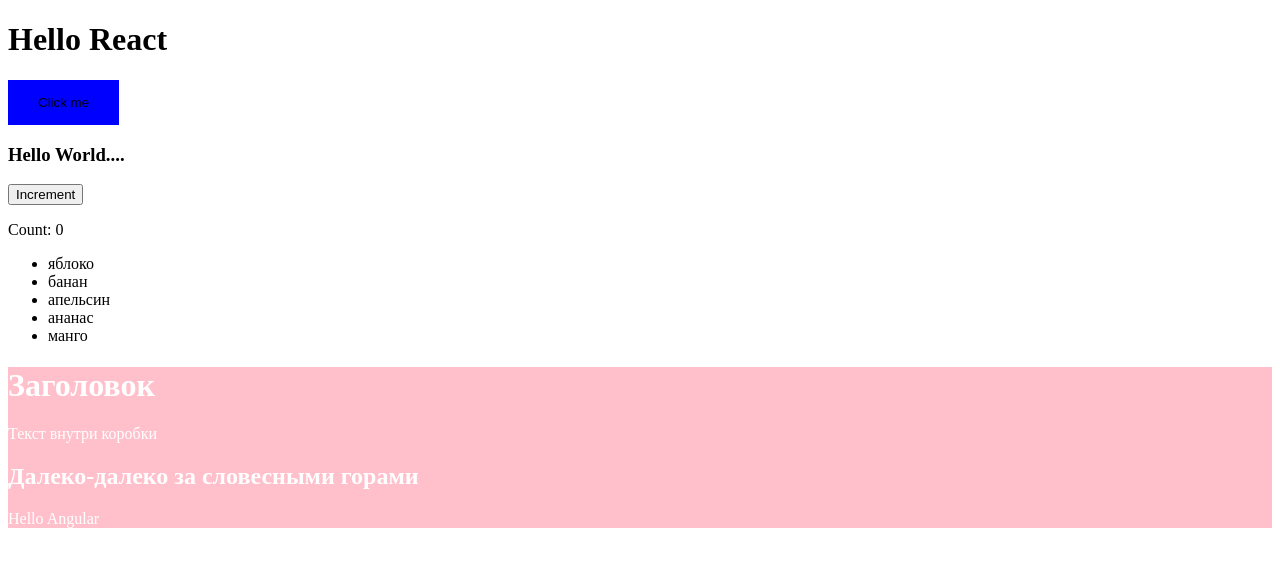
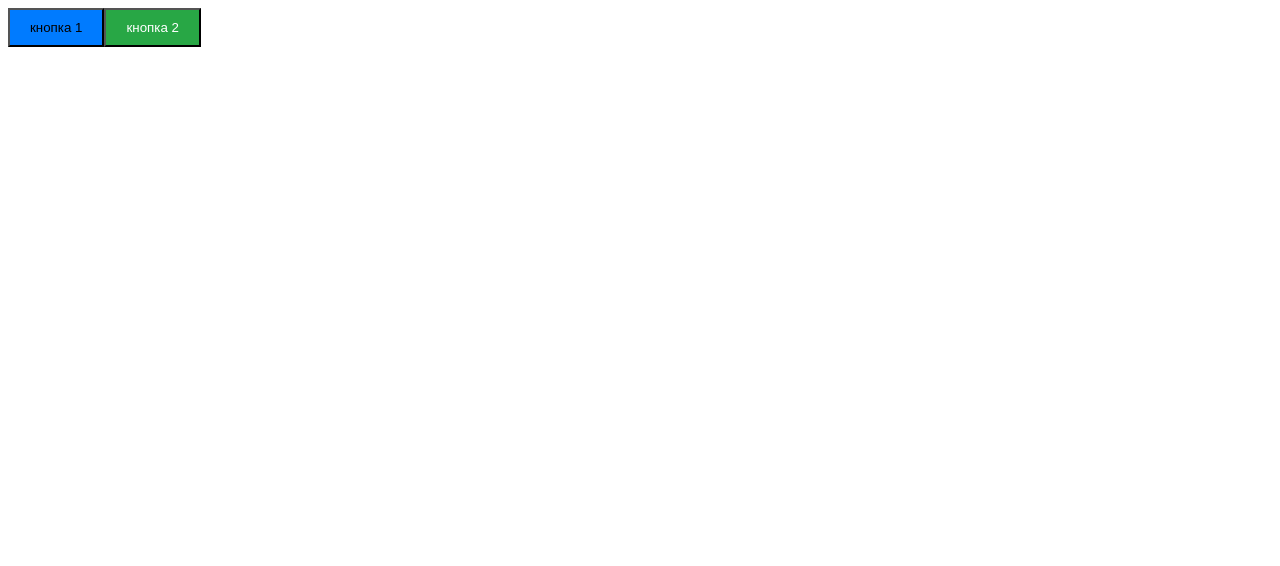
Before and after one commit to san27sin/react_self-education, a React (Vite) app: page / in a window 1280 px wide. Shown: the top 566 px of the page. Built offline with nearby package versions, Linux system fonts and the light colour scheme.

Commit message:
lesson #1.15 пример кнопки

```diff
--- a/src/App.jsx
+++ b/src/App.jsx
@@ -1,74 +1,28 @@
-import { MyComponent } from './MyComponent.jsx'
-import { MyComponent_2 } from './MyComponent_2.jsx'
-import { MyComponent_3, MyComponent_Second } from './MyComponent_3.jsx'
 import React from 'react'
 import { Button } from './Button.jsx'
-import { ParentComponents } from './props/ParentComponents.jsx'
-import { List } from './List.jsx'
-import { Box } from './Box.jsx'
-
-
-// React компоненты должны начинаться с заглавной буквы, если с маленьков, то react воспринимает как html элемент
-// расширение .jsx - используется синтаксическое расширение JavaScript, позволяющее писать HTML-подобную разметку прямо внутри JavaScript-кода.
-
-// атрибуты - пишутся в camelCase
-// мы должны оборачивать наш контент в родительский элемент, 2 возвращать не можем
-
-// фрагмент - это наподобие template во vue, как невидимая обертка, можно использовать пустые тэги <> вместо React.Fragment
 
 export const App = () => {
-  const element = <h1>Hello, World</h1>
-  const img = (
-    <img src="https://semantica.in/wp-content/uploads/2018/01/580b57fcd9996e24bc43c4c4-300x300.png" alt="nature"/>
-  )
-
-  const component = <MyComponent name="Alice"/>
-
-  const age = 29
-  const elem2 = <p>You are {age} years old.</p>
-
-  const handleClick = () => console.log('Hello React')
-
-  const user = {
-    name: 'Alice',
-    age: 30
-  }
-
-  const admin = {
-    id: 123,
-    rank: 'one'
-  }
-
-  const allProps = { className: 'btn-primary', type: 'button' }
-
-  // пропс так же можно передать спред оператором
-
-  const parentProps = { message: 'Hello World....' }
-
-  const fruits = ['яблоко', 'банан', 'апельсин']
-  const moreFruits = [...fruits, 'ананас', 'манго']
-
   return (
     <div>
-      <h1>Hello React</h1>
-      {/*<MyComponent*/}
-      {/*  name='React'*/}
-      {/*  click={handleClick}*/}
-      {/*  user={user}*/}
-      {/*  {...admin}*/}
-      {/*/>*/}
       <Button
-        label='Click me'
-        onClick={() => alert('Button clicked')}
-        {...allProps}
-      />
-      <ParentComponents {...parentProps} />
-      <List items={moreFruits}></List>
-      <Box>
-        <h1>Заголовок</h1>
-        <p>Текст внутри коробки</p>
-        <MyComponent name="Angular"/>
-      </Box>
+        onClick={() => console.log('Button 1')}
+        style={{
+          padding: '10px 20px',
+          backgroundColor: '#007bff'
+        }}
+      >
+        кнопка 1
+      </Button>
+      <Button
+        onClick={() => console.log('Button 2')}
+        style={{
+          padding: '10px 20px',
+          backgroundColor: '#28a745',
+          color: 'white'
+        }}
+      >
+        кнопка 2
+      </Button>
     </div>
   )
 }
--- a/src/Box.jsx
+++ /dev/null
@@ -1,6 +0,0 @@
-// если хотим использовать box в качестве обертки или контейнера, то следует передать свойство children в пропс (слово зарезервирано)
-
-export const Box = ({ children }) => {
-  const style = { 'background-color': 'pink', color: '#fff' }
-  return <div style={style}>{ children }</div>
-}
--- a/src/Button.jsx
+++ b/src/Button.jsx
@@ -1,3 +1,5 @@
-export const Button = ({ label, onClick, ...other }) => {
-  return <button onClick={onClick} {...other}>{label}</button>
+export const Button = ({ children, ...props }) => {
+  return (
+    <button {...props}>{children}</button>
+  )
 }
--- a/src/List.jsx
+++ /dev/null
@@ -1,7 +0,0 @@
-export const List = ({ items }) => {
-  return <ul>
-    {items.map((item, index) => (
-      <li key={index}>{item}</li>
-    ))}
-  </ul>
-}
--- a/src/MyComponent_2.jsx
+++ /dev/null
@@ -1,22 +0,0 @@
-export const MyComponent_2 = () => {
-  const a = 10
-  const b = 35
-  const element = <h1>{ a + b }</h1>
-  const isLoggedIn = true
-  const el1 = <h1>{isLoggedIn ? 'Welcome back!' : 'Please log in'}</h1>
-
-  const handleClick = () => alert('Button clicked!')
-  const buttonElement = <button onClick={handleClick}>Click Me!</button>
-
-  return (
-    <div>
-      <h2>
-        Здесь какой-то текст для нашего компонента
-      </h2>
-      <h1>{ 10 + 55 }</h1>
-      { element }
-      <div>{el1}</div>
-      { buttonElement }
-    </div>
-  )
-}
--- a/src/MyComponent_3.jsx
+++ /dev/null
@@ -1,38 +0,0 @@
-import "./style.scss"
-
-export const MyComponent_3 = () => {
-  const style = { 'background-color': 'blue', color: '#fff' }
-
-  // jsx - не поддерживает названия 'for' и 'class' по скольку они зарезервированы в js
-  // className - class
-  // htmlFor — это атрибут в React (JSX), который заменяет стандартный HTML-атрибут for у тега <label>
-  // в return всегда надо возвращать html разметку
-  // все атрибуты в jsx должны быть в camelCase
-
-  return (
-    <div className="container">
-      <h2>Hello React.</h2>
-      <label htmlFor="input-id">Name:</label>
-      <input type="text" id="input-id"/>
-      <input type="checkbox" checked={true}/>
-      <div style={style}>
-        Привет как дела? Привет как дела? Привет как дела? Привет как дела? Привет как дела?
-      </div>
-      <div
-        style={{
-          background: '#161c53',
-          color: 'red'
-        }}
-      >
-        { 2 * 23 }
-      </div>
-    </div>
-  )
-}
-
-// по факту можно еще создать один компонент в jsx
-export const MyComponent_Second = () => {
-  return (
-    <div>еще один компонент</div>
-  )
-}
```
Also changed, not shown: 1 other file (tests, documents, lock files or other folders).
